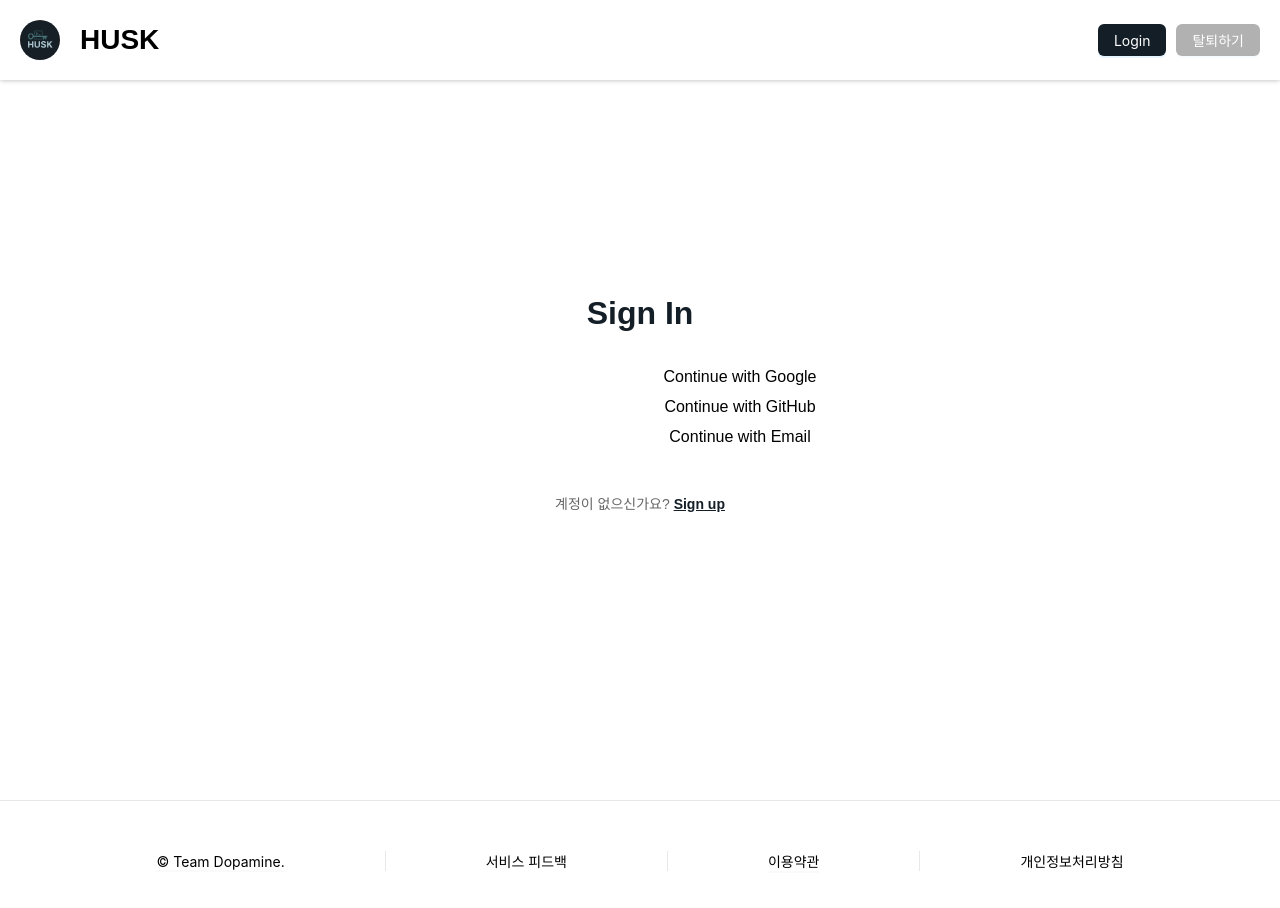
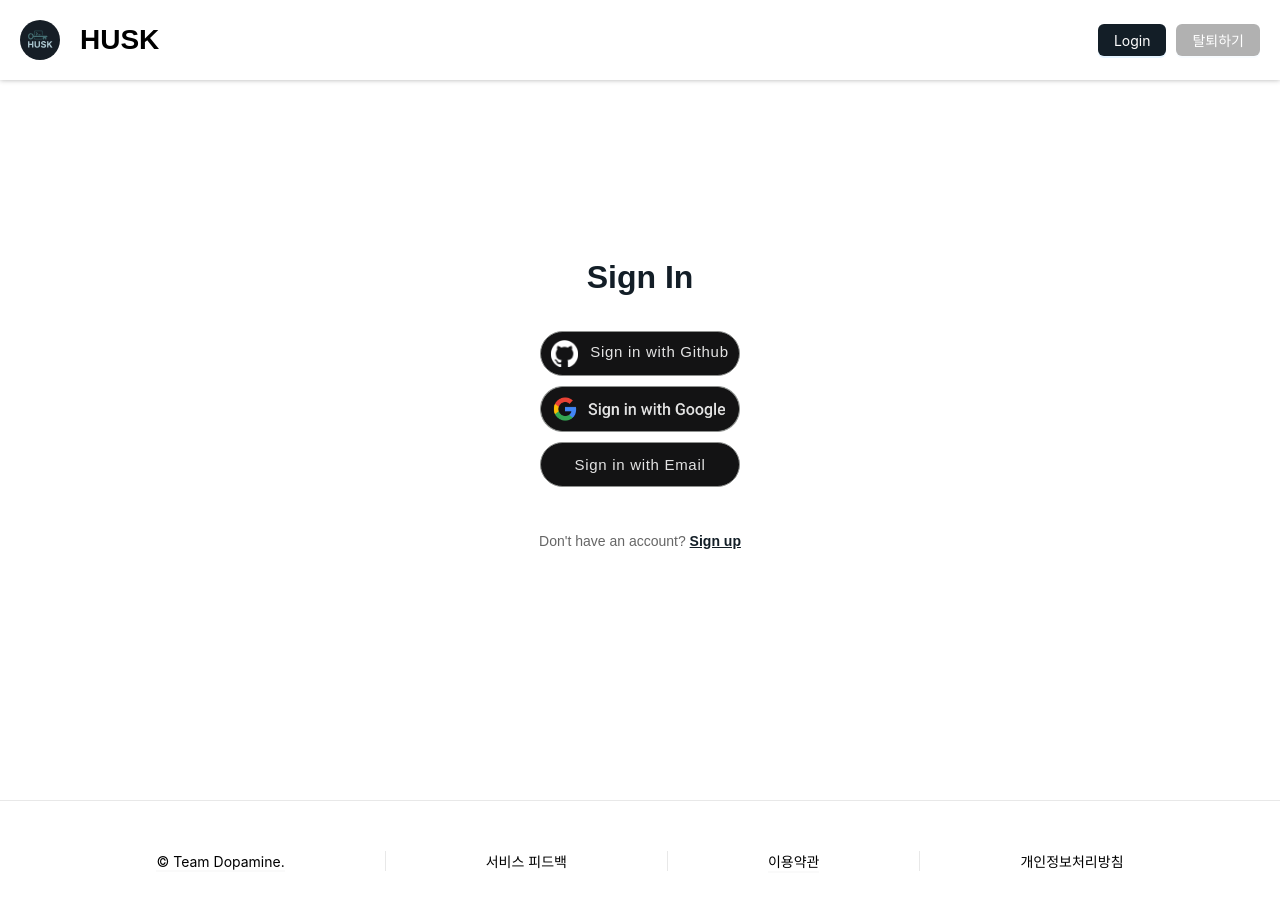
Before and after one commit to team-dopamine/husk-web, a React (Create React App) app: page /signin in a window 1280 px wide. Shown: the top 908 px of the page. Built offline with nearby package versions, Linux system fonts and the light colour scheme; no server answers; a web font is replaced by a local one.

Commit message:
feat: oauth 로그인 사진 추가

```diff
--- a/src/pages/sign-in/content/index.tsx
+++ b/src/pages/sign-in/content/index.tsx
@@ -1,7 +1,8 @@
 import { useGoogleLogin } from '@react-oauth/google';
 import { useNavigate } from 'react-router-dom';
-import { ButtonGroup, Container, ContentWrapper, OAuthButton, SignUpLink, SignUpText, SignUpWrapper, Title } from './index.style';
-
+import { ButtonGroup, Container, ContentWrapper, OAuthButton, SignUpLink, SignUpText, SignInButton, SignUpWrapper, Title } from './index.style';
+import githubSignIn from 'assets/github-mark-white.png';
+import googleSignInRd from 'assets/google_mark-si.png';
 const GITHUB_CLIENT_ID = process.env.REACT_APP_GITHUB_CLIENT_ID;
 const GITHUB_REDIRECT_URI = process.env.REACT_APP_GITHUB_REDIRECT_URI;
 const Content = () => {
@@ -36,13 +37,16 @@ const Content = () => {
       <ContentWrapper>
         <Title>Sign In</Title>
         <ButtonGroup>
-          <OAuthButton onClick={() => handleOAuthSignIn('google')}>Continue with Google</OAuthButton>
-          <OAuthButton onClick={() => handleOAuthSignIn('github')}>Continue with GitHub</OAuthButton>
-          <OAuthButton onClick={() => handleOAuthSignIn('email')}>Continue with Email</OAuthButton>
+          <SignInButton onClick={() => handleOAuthSignIn('github')}>
+            <img src={githubSignIn} alt="Github Logo" style={{ width: '27px', height: '27px', marginRight: '12px', verticalAlign: 'middle' }} />
+            Sign in with Github
+          </SignInButton>
+          <img src={googleSignInRd} onClick={() => handleOAuthSignIn('google')} alt="Google Logo" style={{ width: '50%', height: '40%', cursor: 'pointer' }} />
+          <SignInButton onClick={() => handleOAuthSignIn('email')}>Sign in with Email</SignInButton>
         </ButtonGroup>
         <SignUpWrapper>
           <SignUpText>
-            계정이 없으신가요? <SignUpLink href="/terms">Sign up</SignUpLink>
+            Don't have an account? <SignUpLink href="/terms">Sign up</SignUpLink>
           </SignUpText>
         </SignUpWrapper>
       </ContentWrapper>
```
